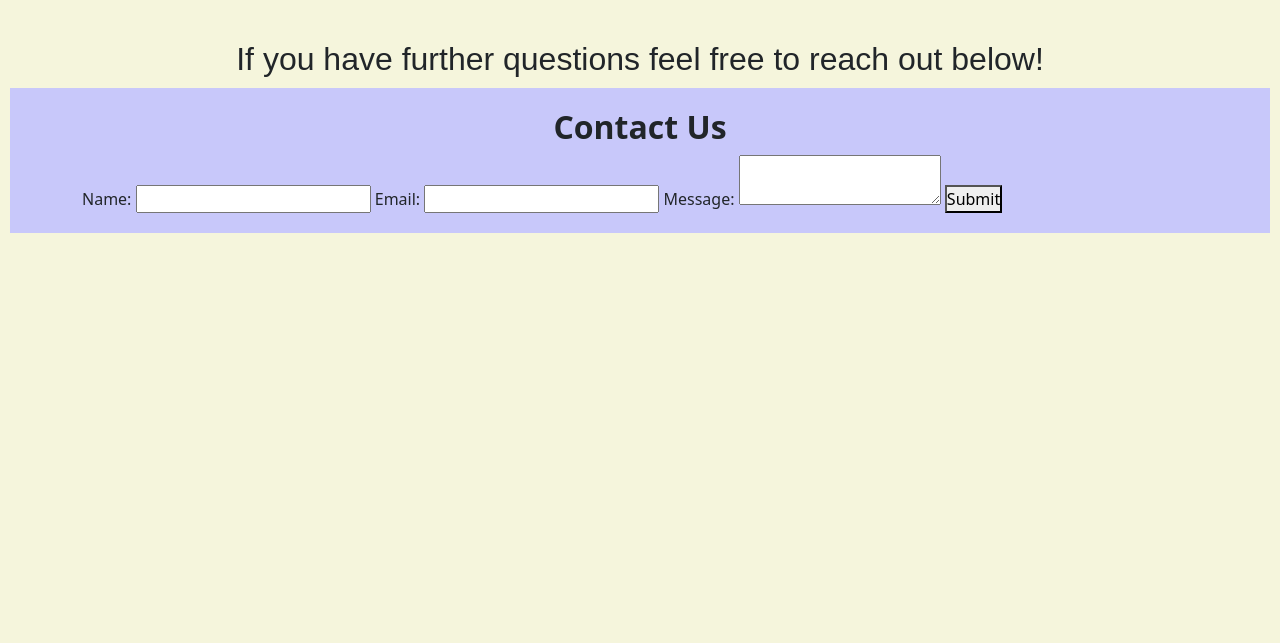
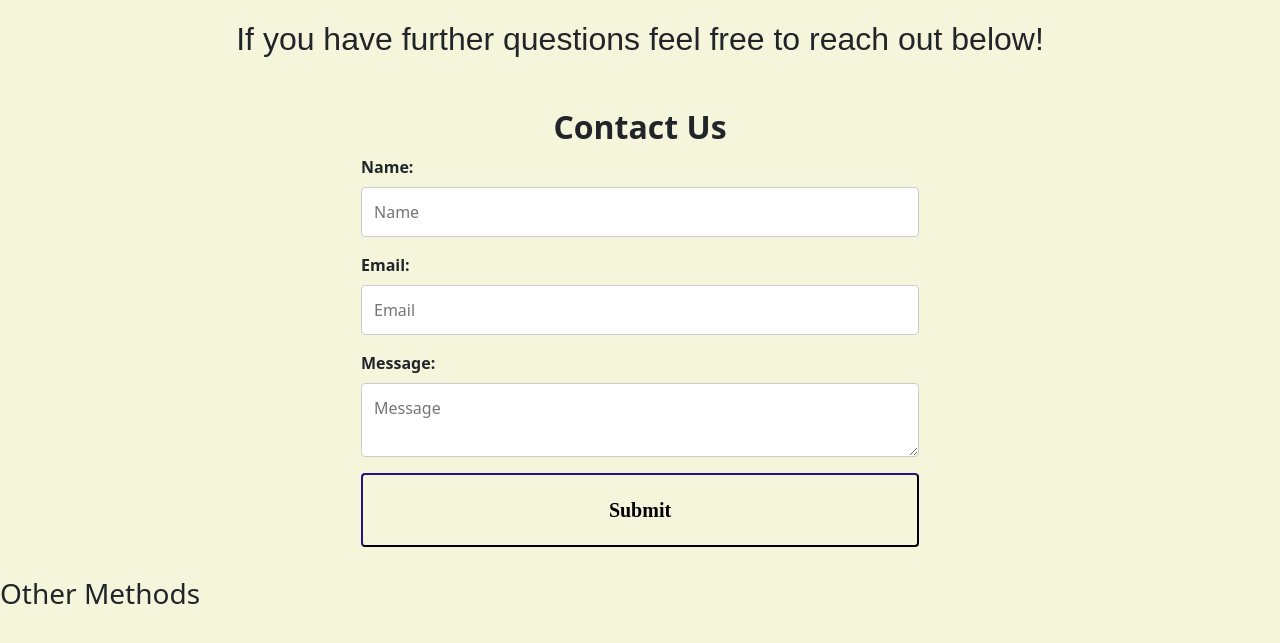
Before and after one commit to abhihari010/Spark-Tutors, a Flask app: page /contact in a window 1280 px wide. Shown: the part 74-717 px from the top of the page. Run offline with Flask 3, Linux system fonts and the light colour scheme.

Commit message:
Fixed database and the contact page.

```diff
--- a/firstwebsite/app.py
+++ b/firstwebsite/app.py
@@ -2,25 +2,71 @@ from flask import Flask, flash, redirect, render_template, request, session
 from werkzeug.security import check_password_hash, generate_password_hash
 from flask_sqlalchemy import SQLAlchemy
 from sqlalchemy.sql import func
-from flask_cors import CORS
-from flask_migrate import Migrate
+from datetime import datetime, timezone
 
 
 
 
+app=Flask(__name__)
+app.config['SQLALCHEMY_DATABASE_URI'] = 'sqlite:///database.db'
+app.config["SQLALCHEMY_TRACK_MODIFICATIONS"] = False
+db=SQLAlchemy(app)
 
-db=SQLAlchemy()
+class User(db.Model):
+    __tablename__ = 'user'
 
-def create_app():
-    app=Flask(__name__, template_folder='templates')
-    app.secret_key="dont share"
-    app.config['SQLALCHEMY_DATABASE_URI'] = 'sqlite:///./database.db'
-    app.config["SQLALCHEMY_TRACK_MODIFICATIONS"] = False
+    id = db.Column(db.Integer, primary_key=True)
+    email = db.Column(db.String(50), unique=True, nullable=False)
+    password = db.Column(db.String(50),nullable=False)
+    first_name = db.Column(db.String(50), nullable=False)
+    last_name = db.Column(db.String(50), nullable=False)
+    grade = db.Column(db.Integer, nullable=False)
 
-    db.init_app(app)
 
-    from routes import create_routes
-    create_routes(app,db)
+class Message(db.Model):
+    id=db.Column(db.Integer, primary_key=True)
+    user_id=db.Column(db.Integer, db.ForeignKey('user.id'), nullable=False)
+    date=db.Column(db.DateTime, default=datetime.now(timezone.utc))
+    content=db.Column(db.String(100000), nullable=False)
 
-    migrate=Migrate(app,db)
-    return app
+class UnknownMessage(db.Model):
+    id=db.Column(db.Integer, primary_key=True)
+    name=db.Column(db.String(100), nullable=False)
+    unkowncontent=db.Column(db.String(100000), nullable=False)
+    date=db.Column(db.DateTime, default=datetime.now(timezone.utc))
+
+
+
+
+@app.route('/')
+def homepage():
+    return render_template("home.html")
+
+@app.route('/offer')
+def offer():
+    return render_template("offer.html")
+
+@app.route('/contact')
+def contact():
+    return render_template("contact.html")
+
+@app.route('/login')
+def login():
+    return render_template("login.html")
+
+@app.route('/register', methods=["GET", "POST"])
+def register():
+    return render_template("register.html")
+
+@app.route('/logout')
+def logout():
+    return
+
+@app.route('/crash')
+def main():
+    raise Exception()
+
+if __name__== '__main__':
+    with app.app_context():
+        db.create_all()
+    app.run(debug=True)
--- a/firstwebsite/routes.py
+++ /dev/null
@@ -1,28 +0,0 @@
-from flask import render_template, request
-from models import Users
-
-
-def create_routes(app,db):
-    @app.route('/')
-    def homepage():
-        return render_template("home.html")
-
-    @app.route('/offer')
-    def offer():
-        return render_template("offer.html")
-
-    @app.route('/contact')
-    def contact():
-        return render_template("contact.html")
-
-    @app.route('/login')
-    def login():
-        return render_template("login.html")
-
-    @app.route('/register', methods=["GET", "POST"])
-    def register():
-        return render_template("register.html")
-
-    @app.route('/logout')
-    def logout():
-        return
--- a/firstwebsite/run.py
+++ /dev/null
@@ -1,6 +0,0 @@
-from app import create_app
-
-flask_app = create_app()
-
-if __name__ == "__main__":
-    flask_app.run(debug=True)
--- a/firstwebsite/static/styles.css
+++ b/firstwebsite/static/styles.css
@@ -202,7 +202,8 @@ section {
 
 .offer-main{
     text-align: center;
-    margin-top: 40px;
+    margin-top: 20px;
+    margin-bottom : 30px;
     font-family: Trattatello, fantasy;
 }
 .wrap{
@@ -241,9 +242,43 @@ section {
     text-align: center;
 }
 #contact{
-    background-color: rgb(200, 200, 250);
+    background-color: beige;
     display : flex;
     justify-content: center;
     align-items: center;
 
 }
+
+#contact-form{
+    display: flex;
+    flex-direction: column;
+    width: 50%;
+    margin: 0 auto;
+}
+
+#contact-form label{
+    margin-bottom: 0.5em;
+    font-weight: bold;
+}
+
+#contact-form input, form textarea {
+    margin-bottom: 1em;
+    padding: 0.75em;
+    border: 1px solid #ccc;
+    border-radius: 4px;
+}
+#contact-form button {
+    background-color: transparent;
+    color: black;
+    padding: 1em;
+    border-color:#0e0731;
+    font-family : rubik;
+    font-size : 20px;
+    border-radius: 4px;
+    cursor: pointer;
+    font-weight: bold;
+}
+
+#contact-form button:hover{
+    background-color: rgb(91, 91, 219);
+}
--- a/firstwebsite/templates/contact.html
+++ b/firstwebsite/templates/contact.html
@@ -11,18 +11,21 @@
     <section id="contact">
         <div class="container">
             <h2>Contact Us</h2>
-            <form id="contact-form" action="#" method="post">
-                <label for="name">Name:</label>
-                <input type="text" id="name" name="name" required>
+            <form id="contact-form" action="/contact" method="post">
+                <label>Name:</label>
+                <input type="text" id="name" name="name" required placeholder="Name">
 
-                <label for="email">Email:</label>
-                <input type="email" id="email" name="email" required>
+                <label>Email:</label>
+                <input type="email" id="email" name="email" required placeholder="Email">
 
-                <label for="message">Message:</label>
-                <textarea id="message" name="message" required></textarea>
+                <label>Message:</label>
+                <textarea id="message" name="message" required placeholder="Message"></textarea>
 
                 <button type="submit">Submit</button>
             </form>
         </div>
     </section>
+    <div>
+        <h3>Other Methods</h3>
+    </div>
 {% endblock %}
```
Also changed, not shown: firstwebsite/models.py (deleted, +0 -27 lines), instance/database.db (added).
